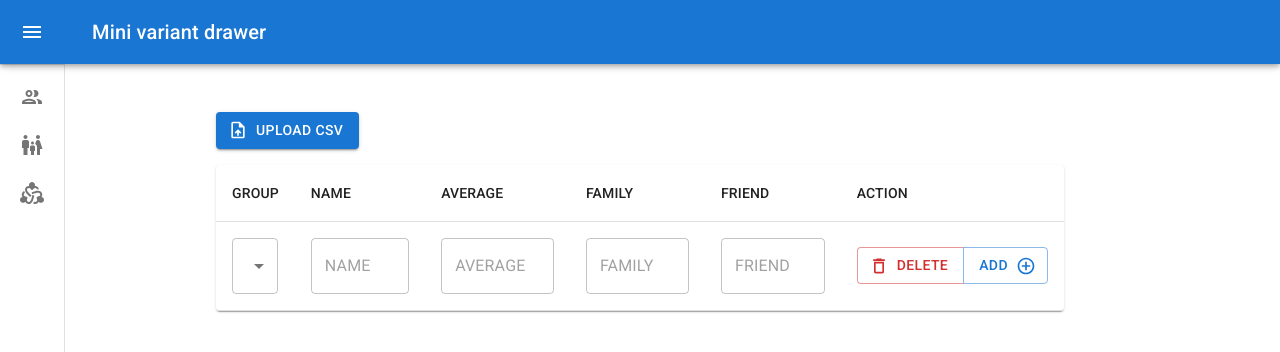
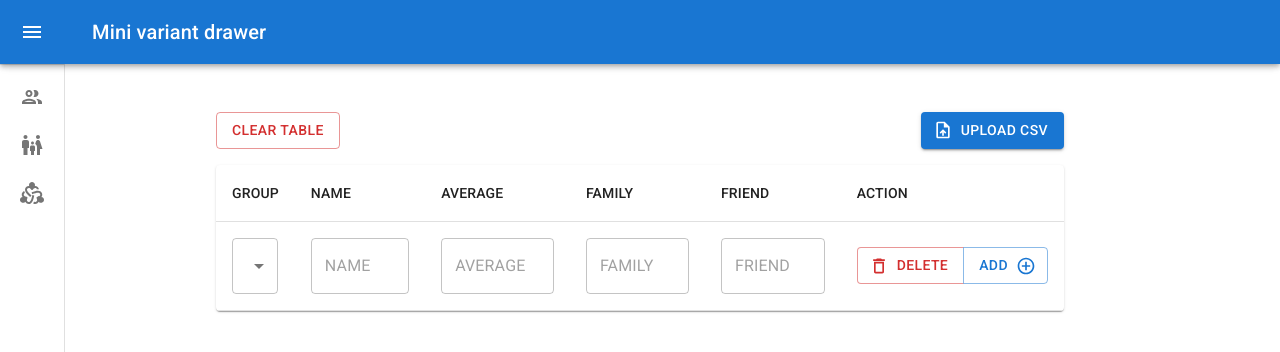
Before and after one commit to kimjongjhun/squadforge-client, a React (Create React App) app: page / in a window 1280 px wide. Shown: the top 352 px of the page. Built offline with nearby package versions, Linux system fonts and the light colour scheme.

Commit message:
Added clear table button, needs implementation.

```diff
--- /dev/null
+++ b/src/components/ClearTable/ClearTable.tsx
@@ -0,0 +1,16 @@
+import { Button } from "@mui/material";
+import React from "react";
+
+interface ClearTableProps {
+  onClick: () => void;
+}
+
+const ClearTable = ({ onClick }: ClearTableProps) => {
+  return (
+    <Button variant={"outlined"} color={"error"} onClick={onClick}>
+      Clear Table
+    </Button>
+  );
+};
+
+export default ClearTable;
--- a/src/components/Homepage/Homepage.tsx
+++ b/src/components/Homepage/Homepage.tsx
@@ -6,6 +6,7 @@ import PlayersTable from "../PlayersTable/PlayersTable";
 import { Player } from "../../../types/players";
 import NavbarDrawer from "../NavbarDrawer/NavbarDrawer";
 import GroupModal from "../GroupModal/GroupModal";
+import ClearTable from "../ClearTable/ClearTable";
 
 const Homepage = () => {
   const [players, setPlayers] = useState<Player[]>([]);
@@ -31,7 +32,18 @@ const Homepage = () => {
         spacing={2}
         sx={{ justifyContent: "center", alignItems: "center" }}
       >
-        <Grid size={8}>
+        <Grid
+          container
+          size={8}
+          direction={"row"}
+          sx={{ justifyContent: "space-between" }}
+        >
+          <ClearTable
+            onClick={function (): void {
+              // TODO: implement this
+              throw new Error("Function not implemented.");
+            }}
+          />
           <UploadFile />
         </Grid>
         <Grid size={8}>
```
